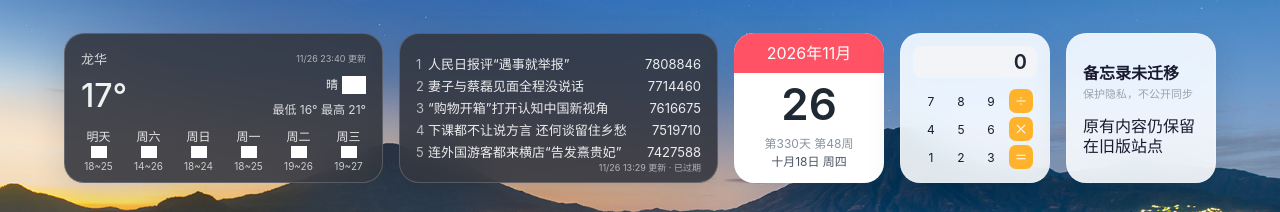
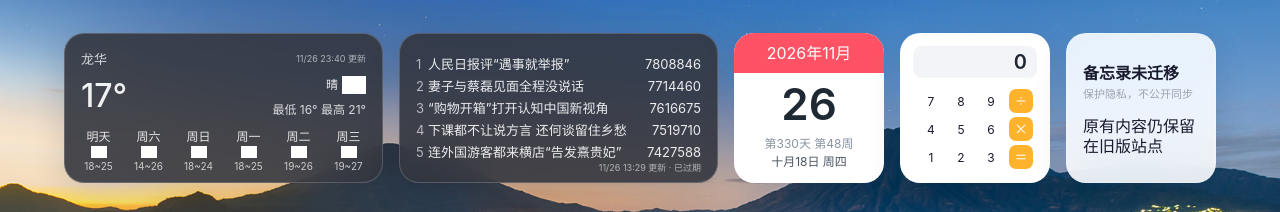
Before and after one commit to huoshiyinggong/banana-nav, a plain HTML site: page index.html in a window 1280 px wide. Shown: the part 203-415 px from the top of the page. Drawn offline with Linux system fonts and the light colour scheme; no server answers; grey boxes are pictures that could not be loaded.

Commit message:
Use opaque white backgrounds for calculator card and dialog

```diff
--- a/index.html
+++ b/index.html
@@ -9,7 +9,7 @@
     />
     <title>香蕉导航</title>
     <link rel="icon" type="image/svg+xml" href="assets/app-logo.svg?v=20260710-banana-quick-add" />
-    <link rel="stylesheet" href="styles.css?v=20261127-calendar-1" />
+    <link rel="stylesheet" href="styles.css?v=20261127-calculator-white-1" />
   </head>
   <body>
     <button class="settings-button" id="admin-toggle" type="button" aria-label="管理员登录">
--- a/styles.css
+++ b/styles.css
@@ -3665,6 +3665,13 @@ body:not([data-theme="dark"]) .calendar-dialog {
   backdrop-filter: none;
 }
 
+body .calculator-widget,
+body .calculator-dialog {
+  background: #ffffff;
+  -webkit-backdrop-filter: none;
+  backdrop-filter: none;
+}
+
 .weather-widget,
 .trends-widget {
   background-color: rgba(52, 55, 64, 0.9);
```
